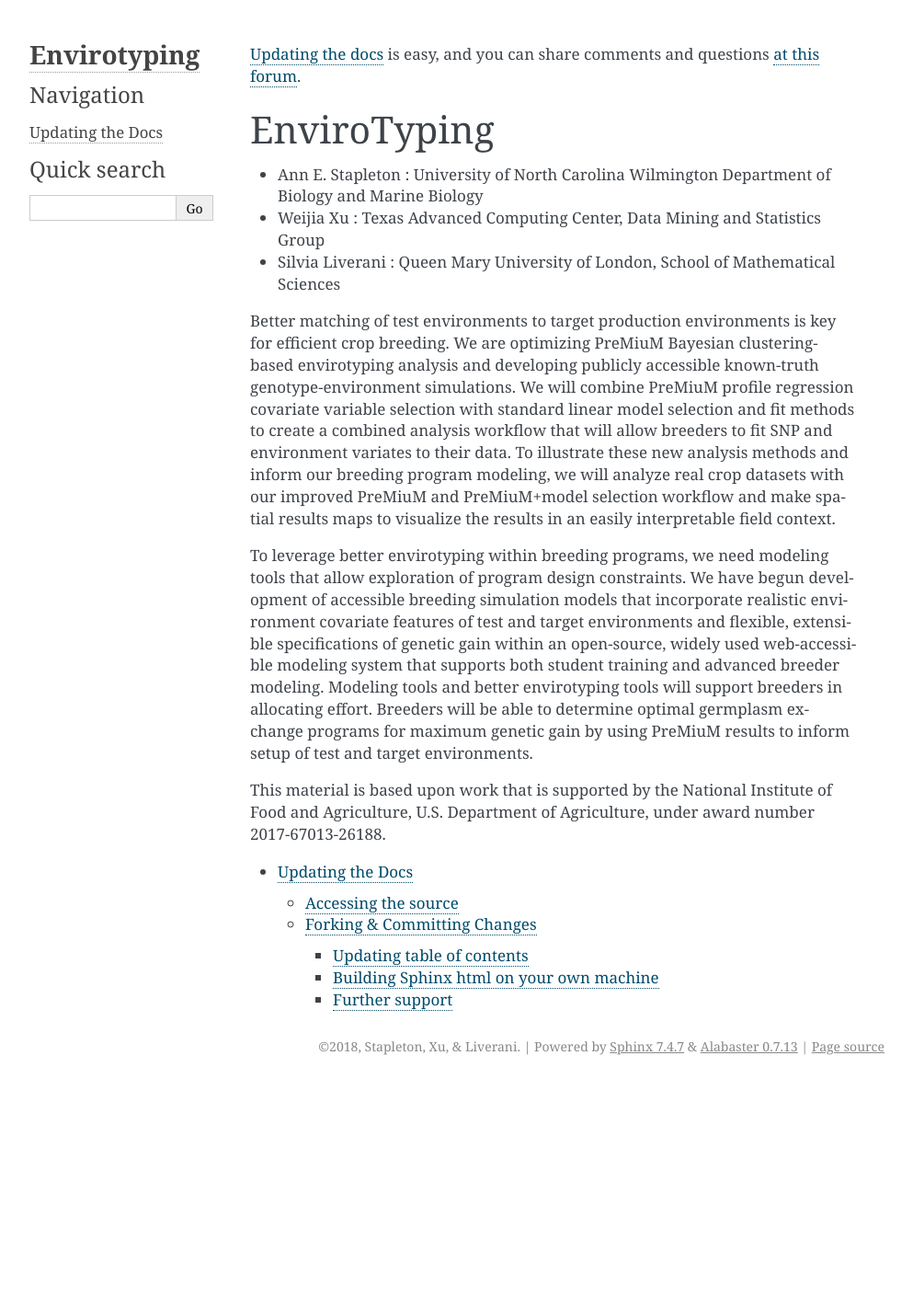
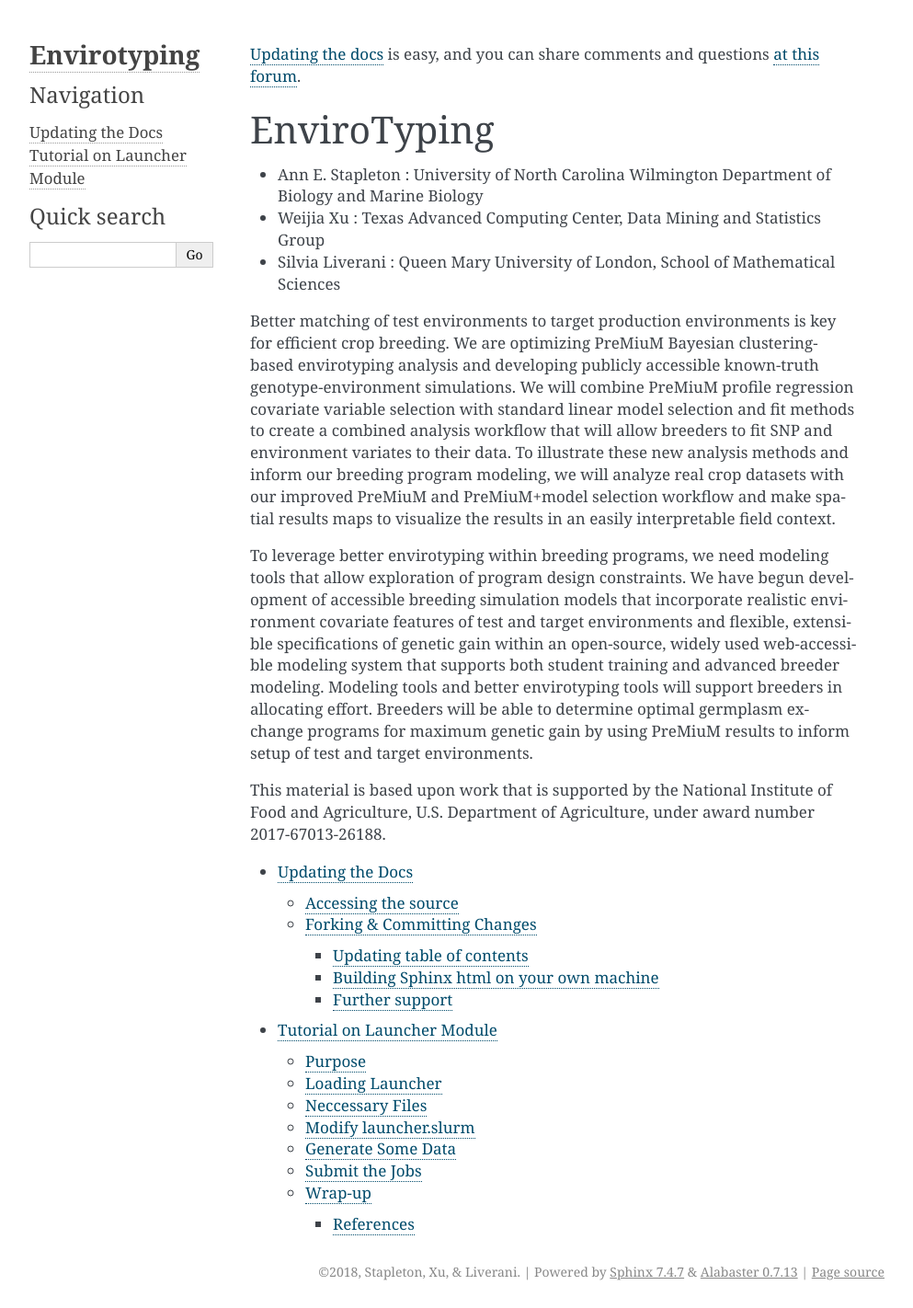
Before and after one commit to TACC/EnviroTyping, a Sphinx documentation site: the page built from docs/source/index.rst, in a window 1280 px wide. Shown: the whole page at 92% size, without its empty margins (148-1141 px from the left). Built offline with Sphinx 7.4.7, drawn with Linux system fonts in a browser that asks for light colours; before the commit the page ends 1177 px from its top, so only the background shows below that.

Commit message:
update index for rtd

```diff
--- a/docs/source/index.rst
+++ b/docs/source/index.rst
@@ -27,3 +27,4 @@ This material is based upon work that is supported by the National Institute of
    :maxdepth: 3
 
    Updating the Docs <updating.rst>
+   Tutorial on Launcher Module <launcherModule.md>
```
